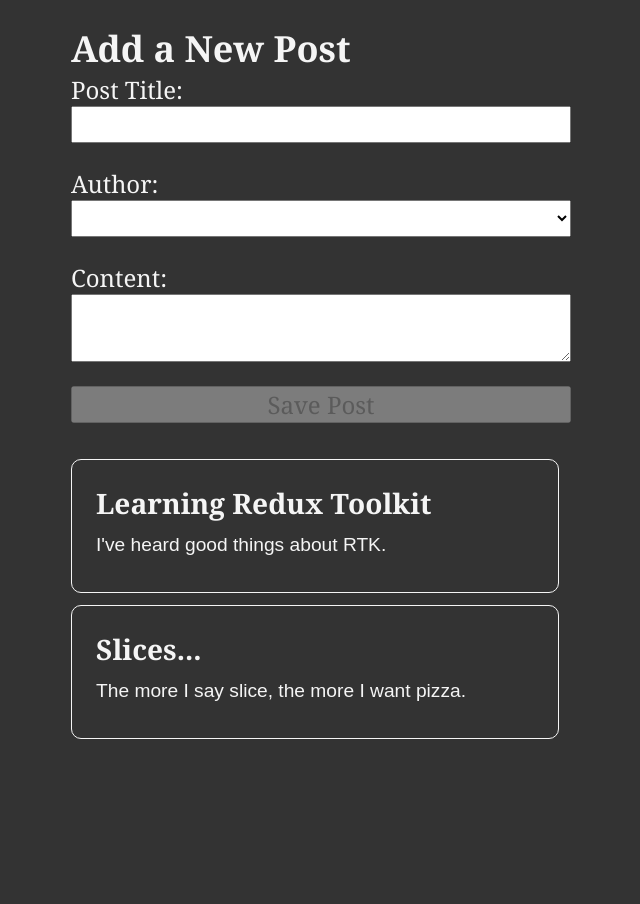
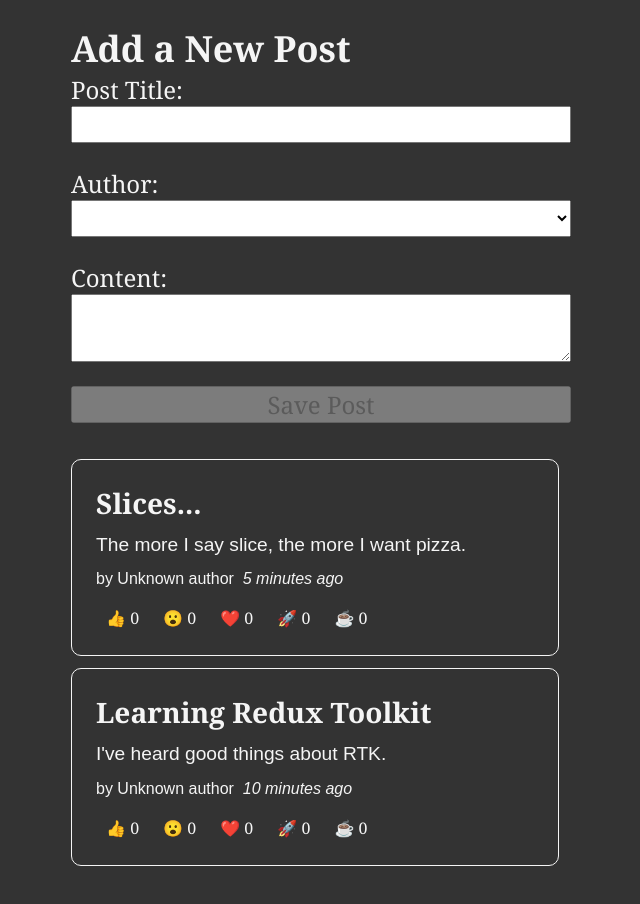
Before and after one commit to vguenoff/rtk-complete, a React (Vite) app: page /bulletinBoard in a window 1280 px wide. Shown: the top 904 px of the page, without its empty margins (319-959 px from the left). Before the commit the page ends 879 px from the top, so only its background shows below. Built offline with nearby package versions, Linux system fonts and the light colour scheme.

Commit message:
Reaction buttons

```diff
--- a/package.json
+++ b/package.json
@@ -10,6 +10,8 @@
     },
     "dependencies": {
         "@reduxjs/toolkit": "^1.8.5",
+        "date-fns": "^2.29.3",
+        "prop-types": "^15.8.1",
         "react": "^18.2.0",
         "react-dom": "^18.2.0",
         "react-redux": "^8.0.2",
--- a/src/features/posts/AddPostForm.jsx
+++ b/src/features/posts/AddPostForm.jsx
@@ -1,7 +1,7 @@
 import { useState } from 'react'
 import { useDispatch, useSelector } from 'react-redux'
 
-import { addPost } from '@/features/posts/postsSlice'
+import { addPost } from './postsSlice'
 
 export default function AddPostForm() {
     const users = useSelector(({ users }) => users)
@@ -11,7 +11,7 @@
     const [content, setContent] = useState('')
     const [userId, setUserId] = useState('')
 
-    const canSave = Boolean(title) && Boolean(content) && Boolean(userId)
+    const canSave = Boolean(title) ?? Boolean(content) ?? Boolean(userId)
 
     return (
         <section>
@@ -40,7 +40,7 @@
                 <select
                     id="postAuthor"
                     value={userId}
-                    onChange={e => setUserId(e.target.value)}
+                    onChange={e => setUserId(Number(e.target.value))}
                 >
                     <option value=""></option>
                     {users.map(user => (
--- /dev/null
+++ b/src/features/posts/PostAuthor.jsx
@@ -0,0 +1,13 @@
+import { number } from 'prop-types'
+import { useSelector } from 'react-redux'
+
+PostAuthor.propTypes = {
+    userId: number,
+}
+
+export default function PostAuthor({ userId }) {
+    const users = useSelector(({ users }) => users)
+    const author = users.find(user => user.id === userId)
+
+    return <span>by {author ? author.name : 'Unknown author'}</span>
+}
--- a/src/features/posts/PostsList.jsx
+++ b/src/features/posts/PostsList.jsx
@@ -1,19 +1,32 @@
 import { useSelector } from 'react-redux'
 
 import AddPostForm from './AddPostForm'
+import PostAuthor from './PostAuthor'
+import TimeAgo from './TimeAgo'
+import ReactionButtons from './ReactionButtons'
 
 export default function PostsList() {
     const posts = useSelector(({ posts }) => posts)
+    const orderedPosts = [...posts].sort((a, b) => b.date.localeCompare(a.date))
 
     return (
         <section>
             <AddPostForm />
-            {posts.map(post => (
-                <article key={post.id}>
-                    <h3>{post.title}</h3>
-                    <p>{post.content.substring(0, 100)}</p>
-                </article>
-            ))}
+            {orderedPosts.map(post => {
+                const { userId } = post
+
+                return (
+                    <article key={post.id}>
+                        <h3>{post.title}</h3>
+                        <p>{post.content.substring(0, 100)}</p>
+                        <p className="postCredit">
+                            <PostAuthor {...{ userId }} />
+                            <TimeAgo timestamp={post.date} />
+                        </p>
+                        <ReactionButtons {...{ post }} />
+                    </article>
+                )
+            })}
         </section>
     )
 }
--- /dev/null
+++ b/src/features/posts/ReactionButtons.jsx
@@ -0,0 +1,49 @@
+import { shape, string, number } from 'prop-types'
+import { useDispatch } from 'react-redux'
+
+import { addReaction } from './postsSlice'
+
+const reactionEmoji = {
+    thumbsUp: '👍',
+    wow: '😮',
+    heart: '❤️',
+    rocket: '🚀',
+    coffee: '☕',
+}
+
+ReactionButtons.propTypes = {
+    post: shape({
+        id: string,
+        title: string,
+        content: string,
+        date: string,
+        reactions: shape({
+            thumbsUp: number,
+            wow: number,
+            heart: number,
+            rocket: number,
+            coffee: number,
+        }),
+    }),
+}
+
+export default function ReactionButtons({ post }) {
+    const dispatch = useDispatch()
+
+    const reactionButtons = Object.entries(reactionEmoji).map(
+        ([name, emoji]) => (
+            <button
+                key={name}
+                type="button"
+                className="reactionButton"
+                onClick={() =>
+                    dispatch(addReaction({ postId: post.id, reaction: name }))
+                }
+            >
+                {emoji} {post.reactions[name]}
+            </button>
+        ),
+    )
+
+    return <div>{reactionButtons}</div>
+}
--- /dev/null
+++ b/src/features/posts/TimeAgo.jsx
@@ -0,0 +1,22 @@
+import { string } from 'prop-types'
+import { parseISO, formatDistanceToNow } from 'date-fns'
+
+TimeAgo.propTypes = {
+    timestamp: string,
+}
+
+export default function TimeAgo({ timestamp }) {
+    let timeAgo = ''
+
+    if (timestamp) {
+        const date = parseISO(timestamp)
+        const timePeriod = formatDistanceToNow(date)
+        timeAgo = `${timePeriod} ago`
+    }
+
+    return (
+        <span title={timestamp}>
+            &nbsp; <i>{timeAgo}</i>
+        </span>
+    )
+}
--- a/src/features/posts/postsSlice.js
+++ b/src/features/posts/postsSlice.js
@@ -1,15 +1,32 @@
 import { createSlice, nanoid } from '@reduxjs/toolkit'
+import { sub } from 'date-fns'
 
 const initialState = [
     {
         id: '1',
         title: 'Learning Redux Toolkit',
         content: "I've heard good things about RTK.",
+        date: sub(new Date(), { minutes: 10 }).toISOString(),
+        reactions: {
+            thumbsUp: 0,
+            wow: 0,
+            heart: 0,
+            rocket: 0,
+            coffee: 0,
+        },
     },
     {
         id: '2',
         title: 'Slices...',
         content: 'The more I say slice, the more I want pizza.',
+        date: sub(new Date(), { minutes: 5 }).toISOString(),
+        reactions: {
+            thumbsUp: 0,
+            wow: 0,
+            heart: 0,
+            rocket: 0,
+            coffee: 0,
+        },
     },
 ]
 
@@ -27,15 +44,29 @@
                         id: nanoid(),
                         title,
                         content,
+                        date: new Date().toISOString(),
                         userId,
+                        reactions: {
+                            thumbsUp: 0,
+                            wow: 0,
+                            heart: 0,
+                            rocket: 0,
+                            coffee: 0,
+                        },
                     },
                 }
             },
+        },
+        addReaction(state, action) {
+            const { postId, reaction } = action.payload
+            const existingPost = state.find(post => post.id === postId)
+
+            if (existingPost) existingPost.reactions[reaction] += 1
         },
     },
 })
 
 // exporting action creator automatically generated from the postSlice
-export const { addPost } = postsSlice.actions
+export const { addPost, addReaction } = postsSlice.actions
 
 export default postsSlice.reducer
--- a/src/features/users/usersSlice.js
+++ b/src/features/users/usersSlice.js
@@ -1,9 +1,9 @@
 import { createSlice } from '@reduxjs/toolkit'
 
 const initialState = [
-    { id: '0', name: 'Dude Lobowski' },
-    { id: '1', name: 'Neil Young' },
-    { id: '2', name: 'Dave Gray' },
+    { id: 0, name: 'Dude Lobowski' },
+    { id: 1, name: 'Neil Young' },
+    { id: 2, name: 'Dave Gray' },
 ]
 
 const userSlice = createSlice({
```
Also changed, not shown: 1 other file (tests, documents, lock files or other folders).
